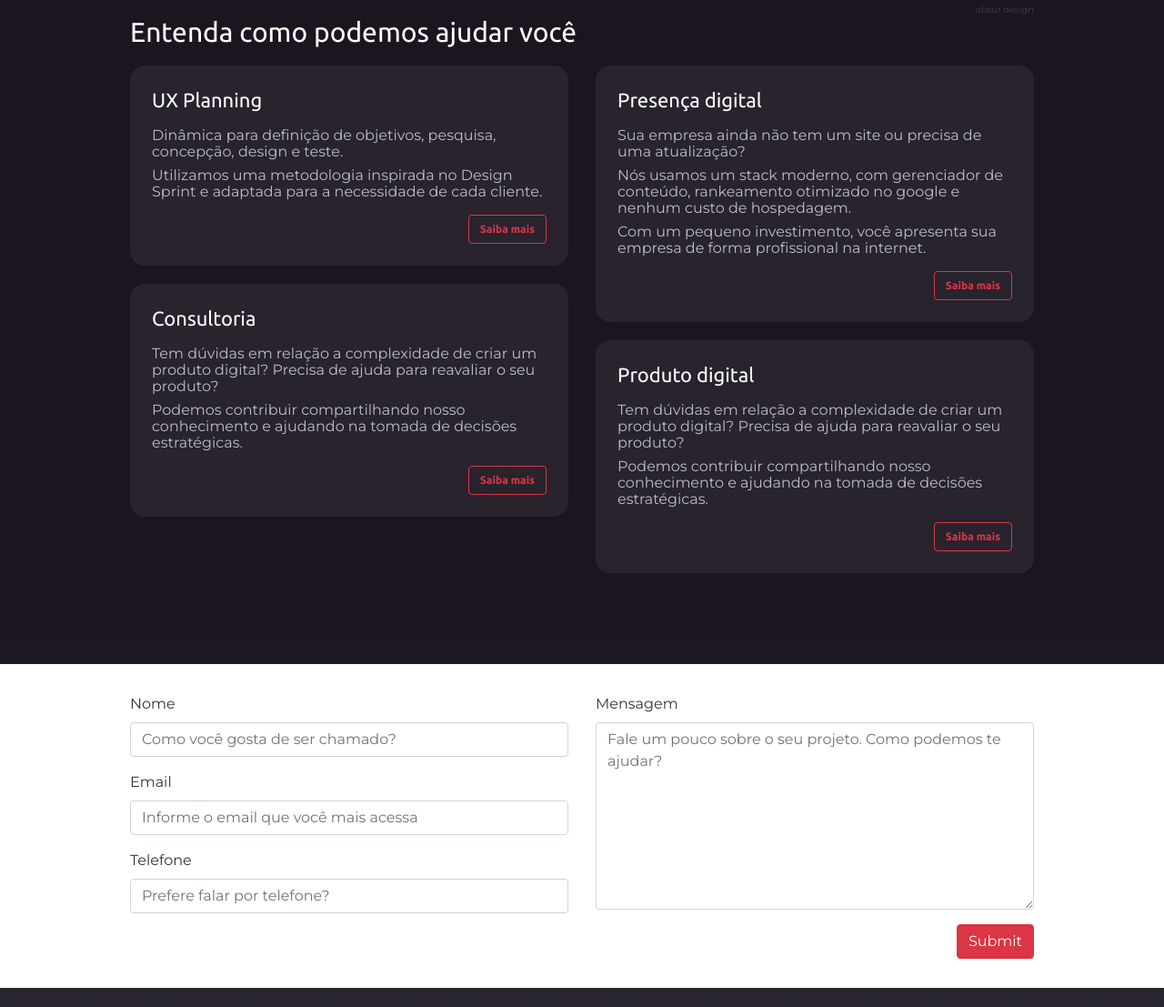
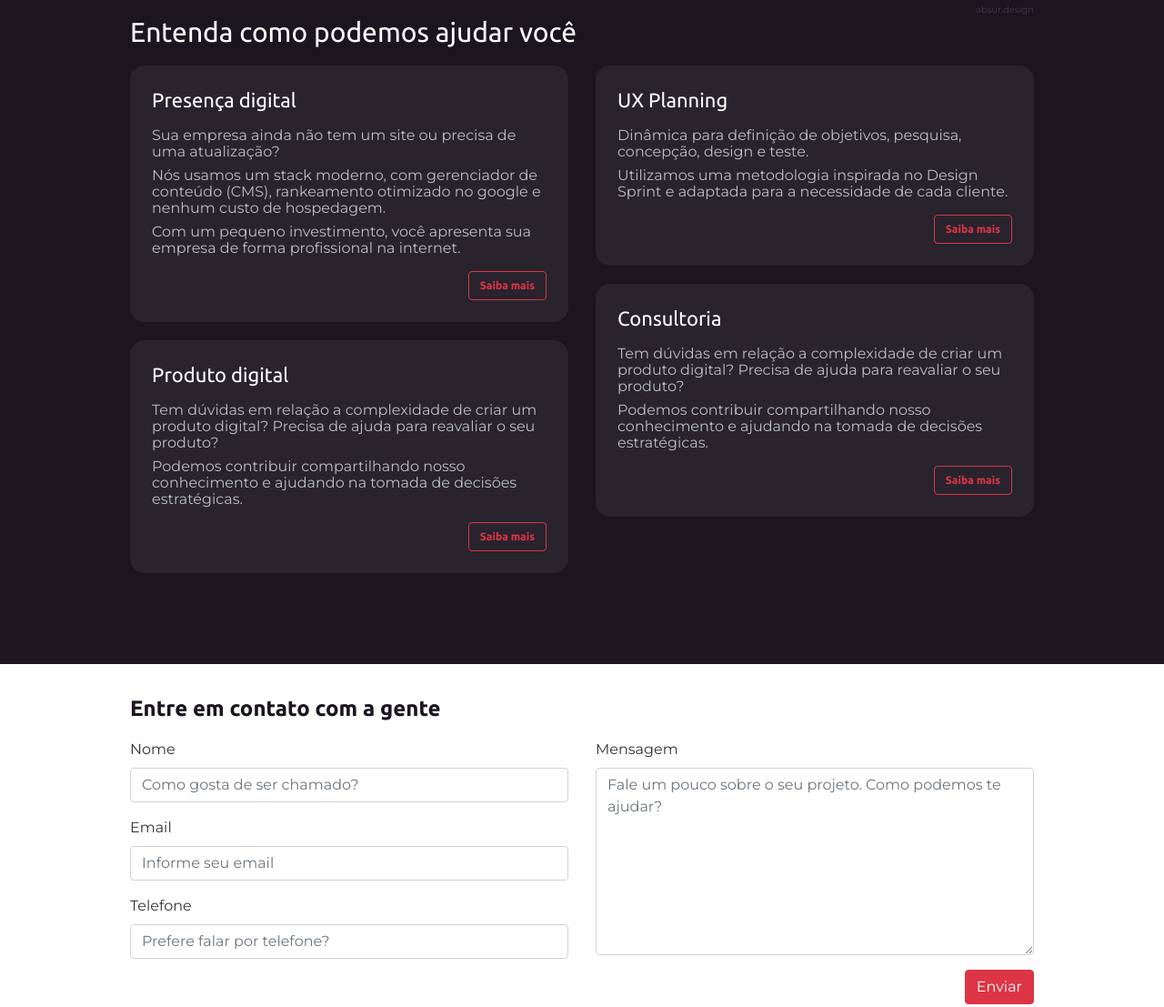
Before and after one commit to matheuskerpen/cibernauta, a Gatsby site: page / in a window 1280 px wide. Shown: the part 490-1597 px from the top of the page at 91% size. Built offline with nearby package versions, Linux system fonts and the light colour scheme; Gatsby itself is replaced by a stand-in of ours.

Commit message:
placeholders

```diff
--- a/package.json
+++ b/package.json
@@ -26,6 +26,7 @@
     "react-bootstrap": "^1.0.1",
     "react-dom": "^16.12.0",
     "react-helmet": "^6.0.0",
+    "react-number-format": "^4.4.1",
     "styled-components": "^5.1.1"
   },
   "devDependencies": {
--- a/src/components/contact/contact.js
+++ b/src/components/contact/contact.js
@@ -1,5 +1,6 @@
 import React, { useState }   from 'react'
 import { Container, Form, Row, Col, Button } from 'react-bootstrap'
+import NumberFormat from 'react-number-format';
 
 const Contact = () => {
 
@@ -39,27 +40,61 @@ const Contact = () => {
         <Container style={{ width: '80%', maxWidth: '1200px', paddingTop:'32px', paddingBottom:'32px'}}>
             <Form onSubmit={handleSubmit} name="contact" method="post" data-netlify="true" data-netlify-honeypot="bot-field">
                 <input type="hidden" name="form-name" value="contact" />
+                <h3 style={{ fontWeight: 'bold', color: '#1A151F', fontSize: '24px', paddingBottom: '16px'}}>Entre em contato com a gente</h3>
                 <Row>
                     <Col lg={6}>
                     <Form.Group>
                             <Form.Label>Nome</Form.Label>
-                            <Form.Control id="name" type="text" name="name" required={true} onChange={handleChange} value={formState.name} placeholder="Como você gosta de ser chamado?"></Form.Control>
+                            <Form.Control
+                                id="name"
+                                type="text"
+                                name="name"
+                                required={true}
+                                onChange={handleChange}
+                                value={formState.name}
+                                placeholder="Como gosta de ser chamado?">
+                            </Form.Control>
                         </Form.Group>
                         <Form.Group>
                             <Form.Label>Email</Form.Label>
-                            <Form.Control id="email" type="email" name="email" required={true} onChange={handleChange} value={formState.email} placeholder="Informe o email que você mais acessa"></Form.Control>
+                            <Form.Control
+                                id="email"
+                                type="email"
+                                name="email"
+                                required={true}
+                                onChange={handleChange}
+                                value={formState.email}
+                                placeholder="Informe seu email">
+                            </Form.Control>
                         </Form.Group>
-                        <Form.Group>
+                        <Form.Group style={{display: 'block'}}>
                             <Form.Label>Telefone</Form.Label>
-                            <Form.Control id="phone" type="phone" name="phone" required={false} onChange={handleChange} value={formState.phone} placeholder="Prefere falar por telefone?"></Form.Control>
+                            {/* <NumberFormat format="(##) #### #####"></NumberFormat> */}
+                            <Form.Control
+                                id="phone"
+                                type="text"
+                                name="phone"
+                                required={false}
+                                onChange={handleChange}
+                                value={formState.phone}
+                                placeholder="Prefere falar por telefone?">
+                            </Form.Control>
                         </Form.Group>
                     </Col>
                     <Col lg={6}>
                         <Form.Group>
                             <Form.Label>Mensagem</Form.Label>
-                            <Form.Control as="textarea" rows="8" id="message" type="text" name="message" required={true} onChange={handleChange} value={formState.message} placeholder="Fale um pouco sobre o seu projeto. Como podemos te ajudar?"></Form.Control>
+                            <Form.Control
+                                as="textarea"
+                                rows="8" id="message"
+                                type="text" name="message"
+                                required={true}
+                                onChange={handleChange}
+                                value={formState.message}
+                                placeholder="Fale um pouco sobre o seu projeto. Como podemos te ajudar?">
+                            </Form.Control>
                         </Form.Group>
-                        <Button variant="danger" className="float-right" type="submit">Submit</Button>
+                        <Button variant="danger" className="float-right" type="submit">Enviar</Button>
                     </Col>
                 </Row>
             </Form>
--- a/src/components/services/services.js
+++ b/src/components/services/services.js
@@ -8,6 +8,42 @@ import "./services.css"
      <Container id="services" style={{ width: '80%', maxWidth: '1200px'}}>
          <h3>Entenda como podemos ajudar você</h3>
          <Row>
+             <Col lg={6}>
+                <div className="service-card">
+                    <h4>Presença digital</h4>
+                    <p>Sua empresa ainda não tem um site ou precisa de uma atualização?</p>
+                    <p>Nós usamos um stack moderno, com gerenciador de conteúdo (CMS), rankeamento otimizado
+                         no google e nenhum custo de hospedagem.</p>
+                    <p>Com um pequeno investimento, você apresenta sua empresa de forma profissional na internet.</p>
+                    <AnchorLink to="/#contact" title="">
+                        <Button className="float-right" variant="outline-danger" style={{
+                                marginTop: '8px',
+                                fontFamily: 'Ubuntu',
+                                fontStyle: 'normal',
+                                fontWeight: 'bold',
+                                fontSize: '12px'
+                                }}>
+                            Saiba mais
+                        </Button>
+                    </AnchorLink>
+                </div>
+                <div className="service-card">
+                    <h4>Produto digital</h4>
+                    <p>Tem dúvidas em relação a complexidade de criar um produto digital? Precisa de ajuda para reavaliar o seu produto?</p>
+                    <p>Podemos contribuir compartilhando nosso conhecimento e ajudando na tomada de decisões estratégicas.</p>
+                    <AnchorLink to="/#contact" title="">
+                        <Button className="float-right" variant="outline-danger" style={{
+                                marginTop: '8px',
+                                fontFamily: 'Ubuntu',
+                                fontStyle: 'normal',
+                                fontWeight: 'bold',
+                                fontSize: '12px'
+                                }}>
+                            Saiba mais
+                        </Button>
+                    </AnchorLink>
+                </div>
+             </Col>
              <Col lg={6}>
                 <div className="service-card">
                     <h4>UX Planning</h4>
@@ -42,42 +78,6 @@ import "./services.css"
                     </AnchorLink>
                 </div>
              </Col>
-             <Col lg={6}>
-                <div className="service-card">
-                    <h4>Presença digital</h4>
-                    <p>Sua empresa ainda não tem um site ou precisa de uma atualização?</p>
-                    <p>Nós usamos um stack moderno, com gerenciador de conteúdo, rankeamento otimizado
-                         no google e nenhum custo de hospedagem.</p>
-                    <p>Com um pequeno investimento, você apresenta sua empresa de forma profissional na internet.</p>
-                    <AnchorLink to="/#contact" title="">
-                        <Button className="float-right" variant="outline-danger" style={{
-                                marginTop: '8px',
-                                fontFamily: 'Ubuntu',
-                                fontStyle: 'normal',
-                                fontWeight: 'bold',
-                                fontSize: '12px'
-                                }}>
-                            Saiba mais
-                        </Button>
-                    </AnchorLink>
-                </div>
-                <div className="service-card">
-                    <h4>Produto digital</h4>
-                    <p>Tem dúvidas em relação a complexidade de criar um produto digital? Precisa de ajuda para reavaliar o seu produto?</p>
-                    <p>Podemos contribuir compartilhando nosso conhecimento e ajudando na tomada de decisões estratégicas.</p>
-                    <AnchorLink to="/#contact" title="">
-                        <Button className="float-right" variant="outline-danger" style={{
-                                marginTop: '8px',
-                                fontFamily: 'Ubuntu',
-                                fontStyle: 'normal',
-                                fontWeight: 'bold',
-                                fontSize: '12px'
-                                }}>
-                            Saiba mais
-                        </Button>
-                    </AnchorLink>
-                </div>
-             </Col>
          </Row>
      </Container>
  )
```
Also changed, not shown: 1 other file.
